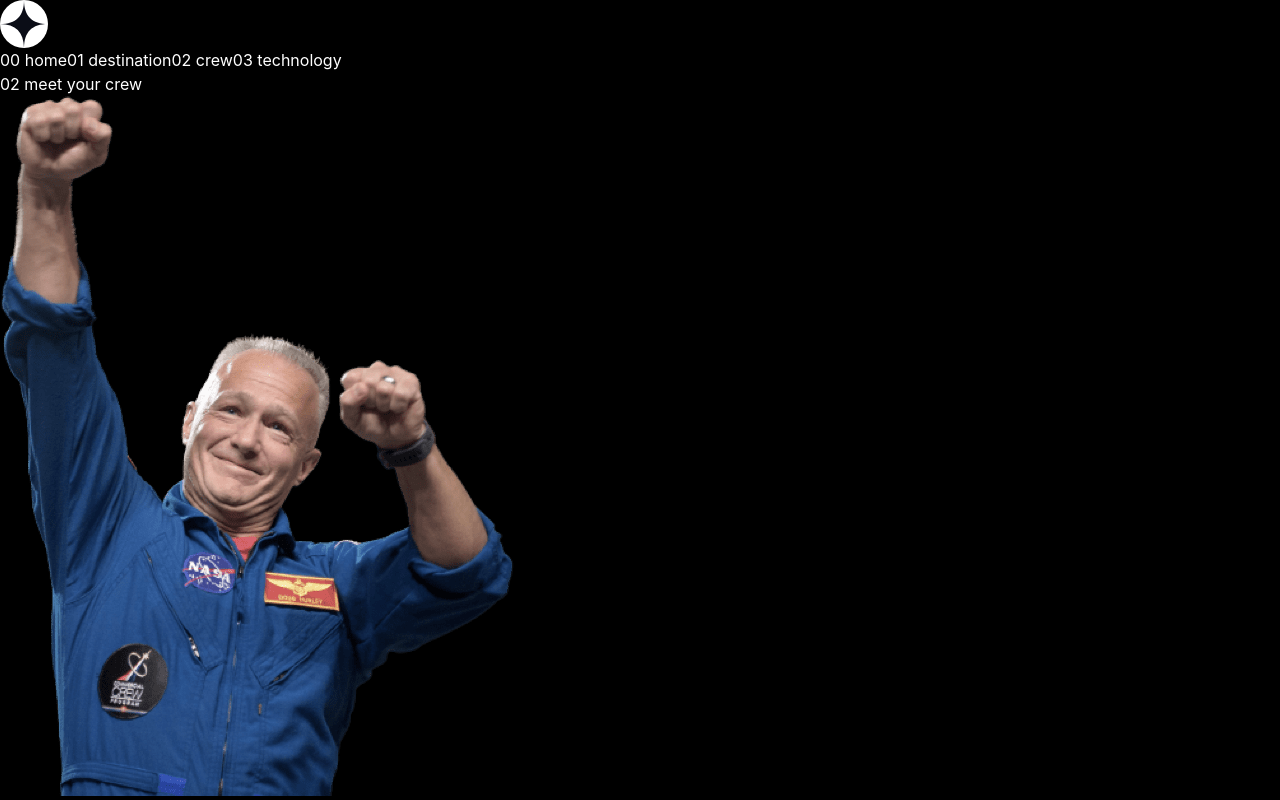
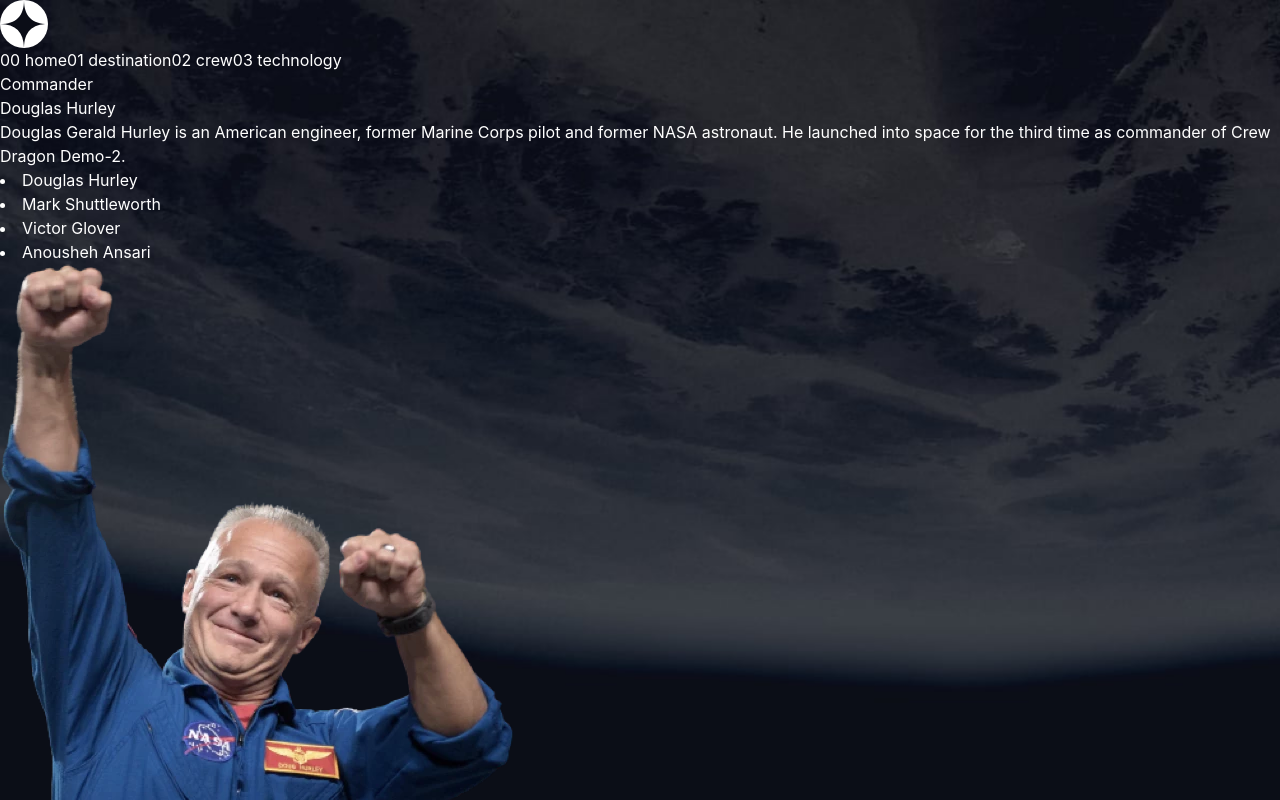
Before and after one commit to alexisarte/space-tourism-website, a React (Vite) app: page /crew in a window 1280 px wide. Shown: the top 800 px of the page. Built offline with nearby package versions, Linux system fonts and the light colour scheme.

Commit message:
Set images as wallpapers

```diff
--- a/src/index.css
+++ b/src/index.css
@@ -16,3 +16,67 @@
   -moz-osx-font-smoothing: grayscale;
   -webkit-text-size-adjust: 100%;
 }
+
+.bg-home, .bg-crew, .bg-destination, .bg-technology {
+  background-repeat: no-repeat;
+  background-size: cover;
+}
+
+/* Fondo para dispositivos móviles */
+@media (width < 640px) {
+  .bg-home {
+    background-image: url("/src/assets/home/background-home-mobile.jpg");
+  }
+
+  .bg-destination {
+    background-image: url("/src/assets/destination/background-destination-mobile.jpg");
+  }
+
+  .bg-crew {
+    background-image: url("/src/assets/crew/background-crew-mobile.jpg");
+  }
+
+  .bg-technology {
+    background-image: url("/src/assets/technology/background-technology-mobile.jpg");
+  }
+
+}
+
+/* Fondo para dispositivos tablet */
+@media (640px <= width < 768px) {
+  .bg-home {
+    background-image: url("/src/assets/home/background-home-tablet.jpg");
+  }
+
+  .bg-destination {
+    background-image: url("/src/assets/destination/background-destination-tablet.jpg");
+  }
+
+  .bg-crew {
+    background-image: url("/src/assets/crew/background-crew-tablet.jpg");
+  }
+
+  .bg-technology {
+    background-image: url("/src/assets/technology/background-technology-tablet.jpg");
+  }
+
+}
+
+/* Fondo para dispositivos de escritorio */
+@media (width >= 768px) {
+  .bg-home {
+    background-image: url("/src/assets/home/background-home-desktop.jpg");
+  }
+
+  .bg-destination {
+    background-image: url("/src/assets/destination/background-destination-desktop.jpg");
+  }
+
+  .bg-crew {
+    background-image: url("/src/assets/crew/background-crew-desktop.jpg");
+  }
+
+  .bg-technology {
+    background-image: url("/src/assets/technology/background-technology-desktop.jpg");
+  }
+}
--- a/src/pages/Crew.tsx
+++ b/src/pages/Crew.tsx
@@ -27,12 +27,10 @@
 
   return (
     <>
-      <div className="bg-[url(/src/assets/crew/background-crew-desktop.jpg)] min-h-screen">
+      <div className="bg-crew min-h-screen">
         <Header />
+        <div className="flex">
           <div>
-          <h5>02 meet your crew</h5>
-          <img src={crew?.images.png} alt="crew" />
-        </div>
             <div>
               <span>{crew?.role}</span>
               <h2>{crew?.name}</h2>
@@ -45,6 +43,13 @@
               <li>Anousheh Ansari</li>
             </nav>
           </div>
+          <img
+            src={crew?.images.webp}
+            alt="crew"
+            className="w-[177.12px] h-[222px] sm:w-[456.37px] sm:h-[572px] md:w-[568.07px] md:h-[712px]"
+          />
+        </div>
+      </div>
     </>
   );
 };
--- a/src/pages/Destination.tsx
+++ b/src/pages/Destination.tsx
@@ -32,11 +32,11 @@
 
   return (
     <>
-      <div className="bg-[url(/src/assets/destination/background-destination-desktop.jpg)] min-h-screen">
+      <div className="bg-destination min-h-screen">
         <Header />
         <div>
           <h5>01 pick your destination</h5>
-          <img src={destination?.images.png} alt="destination" />
+          <img src={destination?.images.webp} alt="destination" />
         </div>
         <div>
           <nav onClick={(e) => handleOnclick(e)}>
--- a/src/pages/Home.tsx
+++ b/src/pages/Home.tsx
@@ -2,7 +2,7 @@
 
 const Home = () => {
   return (
-    <div className="bg-[url(/src/assets/home/background-home-desktop.jpg)] min-h-screen">
+    <div className="bg-home min-h-screen">
       <Header />
       <div>
         <h3>SO, YOU WANT TO TRAVEL TO</h3>
--- a/src/pages/Technology.tsx
+++ b/src/pages/Technology.tsx
@@ -31,7 +31,7 @@
 
   return (
     <>
-      <div className="bg-[url(/src/assets/technology/background-technology-desktop.jpg)] min-h-screen">
+      <div className="bg-technology min-h-screen">
         <Header />
         <div>
           <h5>
```
Lines whose indentation alone changed are shown as unchanged.
